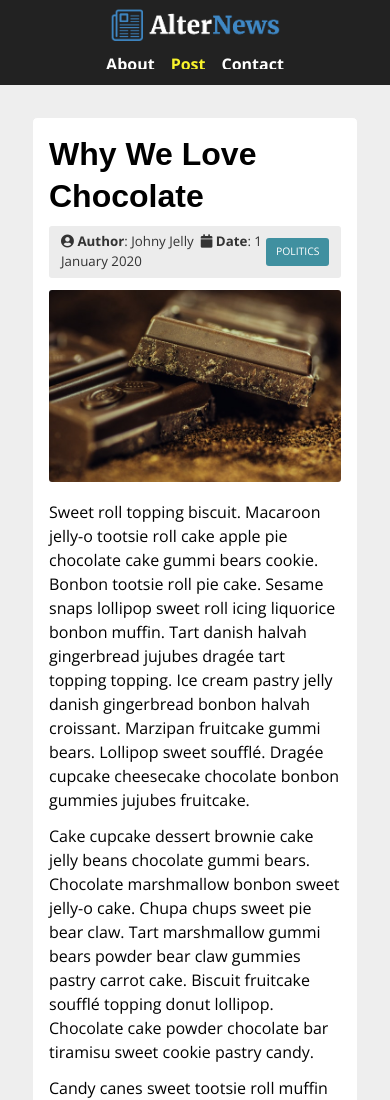
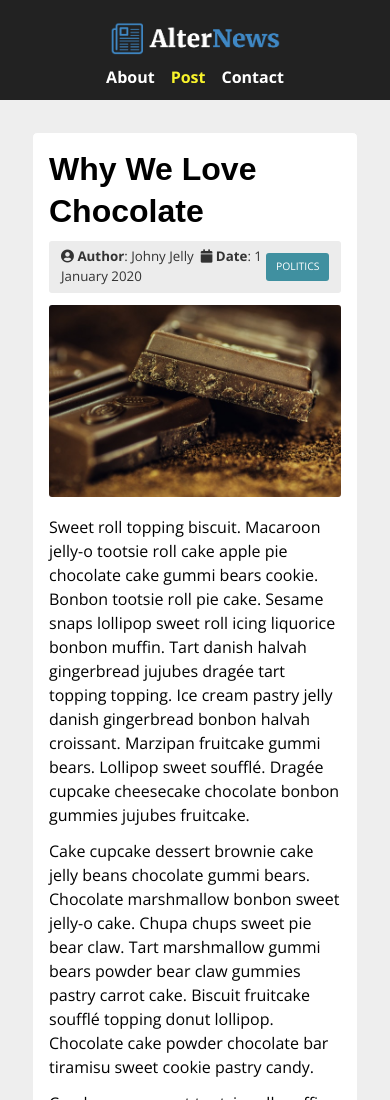
Before and after one commit to AndreiRacasan/alternews, a plain HTML site: page post.html in a window 390 px wide. Shown: the top 1100 px of the page. Drawn offline with nearby package versions, Linux system fonts and the light colour scheme.

Commit message:
fix mobile navbar

```diff
--- a/styles/responsive.css
+++ b/styles/responsive.css
@@ -59,8 +59,7 @@
 
 @media (max-width: 500px) {
   #main-nav {
-    height: 85px;
-    padding-bottom: 12px;
+    height: 100px;
     display: flex;
     align-items: center;
     justify-content: center;
@@ -73,7 +72,7 @@
   }
 
   #main-nav .container img {
-    margin-top: 0px;
+    margin: 0;
   }
 
   .labels {
```
